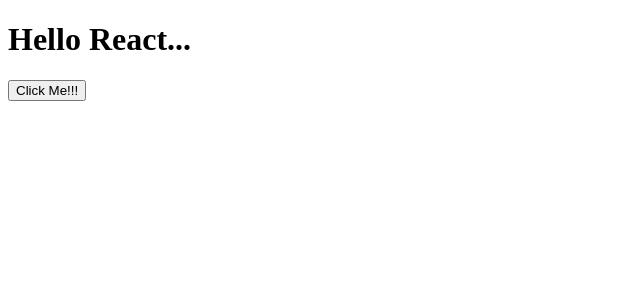
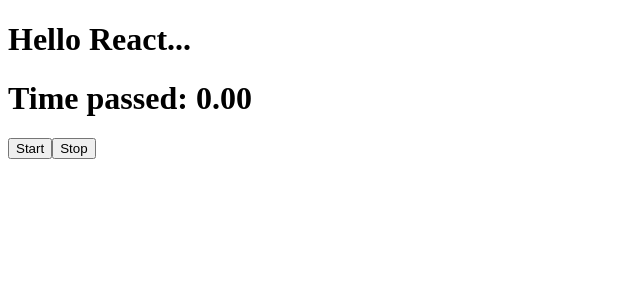
Before and after one commit to SuraiyaAkterTrishna/escape-hatches-advance-react, a React (Vite) app: page / in a window 1280 px wide. Shown: the top 300 px of the page, without its empty margins (0-640 px from the left). Built offline with nearby package versions, Linux system fonts and the light colour scheme.

Commit message:
stopWatch using useRef

```diff
--- a/src/App.jsx
+++ b/src/App.jsx
@@ -1,4 +1,5 @@
-import Counter from "./Counter"
+
+import StopWatch from "./StopWatch"
 
 
 function App() {
@@ -6,7 +7,7 @@
   return (
     <>
       <h1>Hello React...</h1>
-      <Counter />
+      <StopWatch />
     </>
   )
 }
--- /dev/null
+++ b/src/StopWatch.jsx
@@ -0,0 +1,33 @@
+import { useRef, useState } from "react";
+
+export default function StopWatch() {
+  const [startTime, setStartTime] = useState(null);
+  const [now, setNow] = useState(null);
+  let intervalRef = useRef(null);
+
+  const handleStart = () => {
+    setStartTime(Date.now());
+    setNow(Date.now());
+
+    intervalRef.current = setInterval(() => {
+        setNow(Date.now());
+    }, 10)
+  };
+
+  let secondPassed = 0;
+  if(startTime !== null && now !== null){
+    secondPassed = (now - startTime) / 1000;
+  }
+
+  const handleStop = () => {
+    clearInterval(intervalRef.current);
+  };
+
+  return (
+    <>
+      <h1>Time passed: {secondPassed.toFixed(2)}</h1>
+      <button onClick={handleStart}>Start</button>
+      <button onClick={handleStop}>Stop</button>
+    </>
+  );
+}
```
